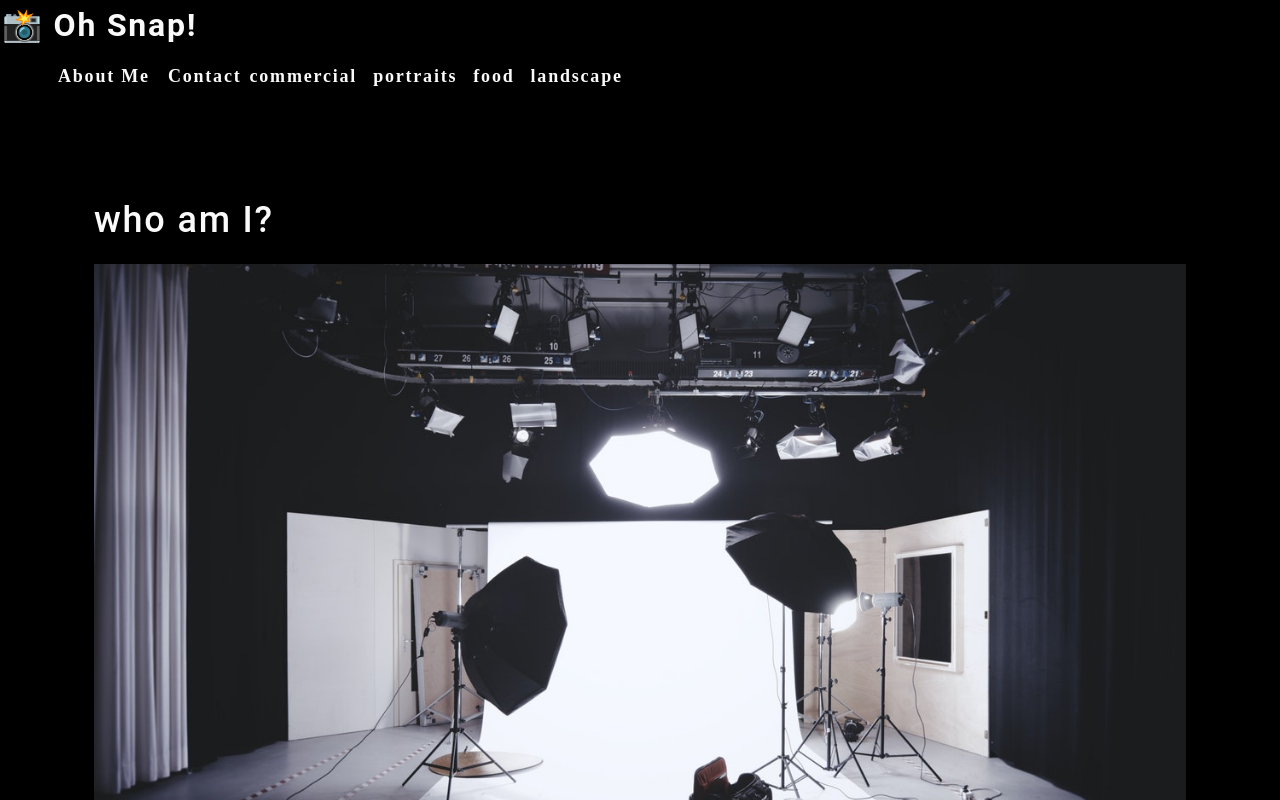
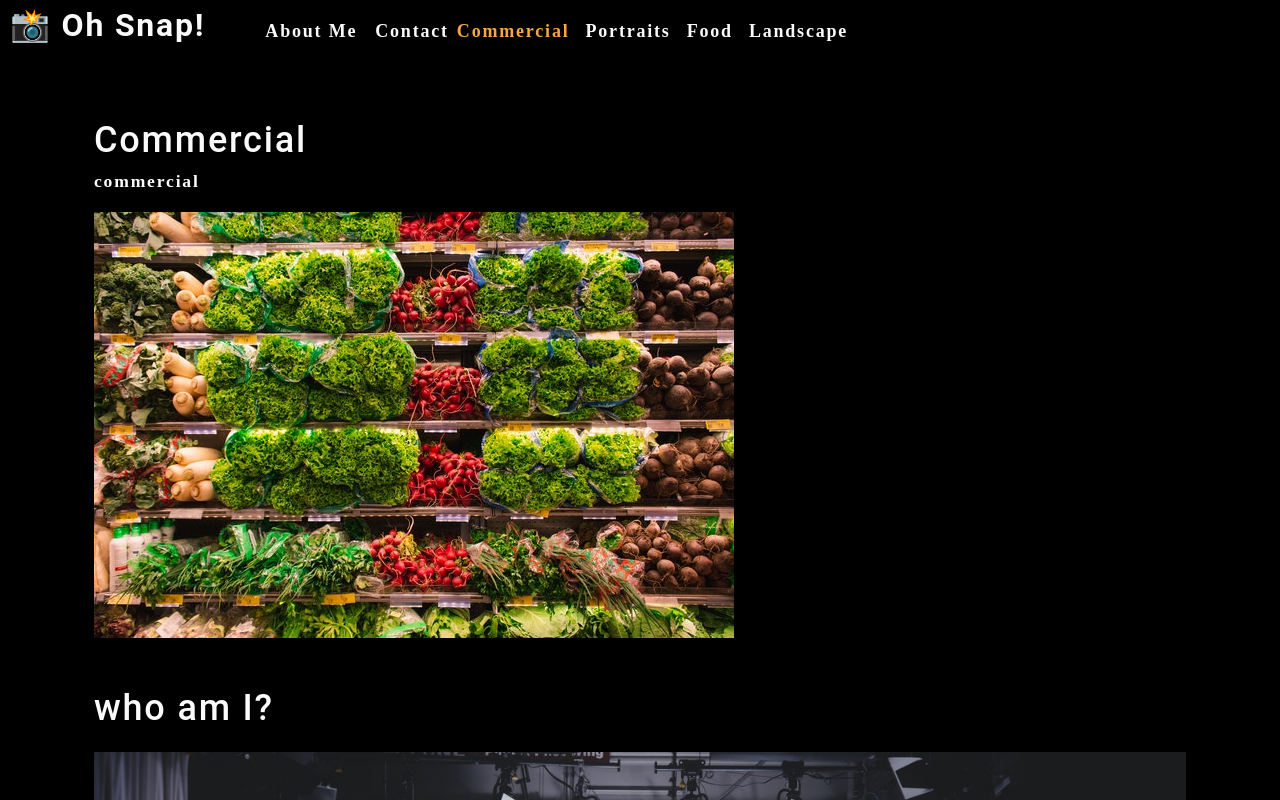
Before and after one commit to Sebastian2908-2007/photo-port, a React (Create React App) app: page / in a window 1280 px wide. Shown: the top 800 px of the page. Built offline with nearby package versions, Linux system fonts and the light colour scheme.

Commit message:
hooks rendering catagory name in tag as well as rendering image

```diff
--- a/src/App.js
+++ b/src/App.js
@@ -1,12 +1,33 @@
-
+import Gallery from './components/Gallery';
 import About from './components/About';
 import Nav from './components/Nav';
+import React, {useState} from "react";
 
 function App() {
+  const [categories] = useState ([
+  {
+    name: "commercial",
+    description:
+    "Photos of grocery stores, food trucks, and other commercial projects"
+},
+{name: "portraits", description: "Portraits of people in my life"},
+{name: "food", description: "Delicious delacacies"},
+{
+    name: "landscape",
+    description: "Fields, farmhouses, waterfalls, and the beauty of nature",
+},
+]);
+const [currentCategory, setCurrentCategory] = useState(categories[0]);
+
   return (
     <div>
-<Nav></Nav>
+<Nav
+categories={categories}
+setCurrentCategory={setCurrentCategory}
+currentCategory={currentCategory}
+></Nav>
      <main>
+       <Gallery></Gallery>
        <About></About>
        </main>
     </div>
--- /dev/null
+++ b/src/components/Gallery/index.js
@@ -0,0 +1,24 @@
+import {capitalizeFirstLetter} from '../../utils/helpers';
+import photo from "../../assets/small/commercial/0.jpg"
+function Gallery() {
+
+    const currentCatagory = {
+        name: "commercial",
+        description:
+        "Photos of grocery stores, food trucks, aand other commercial projects",
+    };
+    return (
+        <section>
+            <h1>{capitalizeFirstLetter(currentCatagory.name)}</h1>
+            <p>{currentCatagory.name}</p>
+            <div>
+                <img src={photo}
+                alt="Commercial Example"
+                classname= "img-thumbnail mx-1"
+                />
+            </div>
+        </section>
+    );
+}
+
+export default Gallery;
--- a/src/components/Nav/index.js
+++ b/src/components/Nav/index.js
@@ -1,28 +1,28 @@
+import React, {useEffect} from "react";
+
+import {capitalizeFirstLetter} from "../../utils/helpers";
 
 
+function Nav(props) {
+   const {
+        categories = [],
+        setCurrentCategory,
+        currentCategory,
+    } = props;
 
-function Nav() {
-    const categories = [
-        {
-            name: "commercial",
-            description:
-            "Photos of grocery stores, food trucks, and other commercial projects"
-        },
-        {name: "portraits", description: "Portraits of people in my life"},
-        {name: "food", description: "Delicious delacacies"},
-        {
-            name: "landscape",
-            description: "Fields, farmhouses, waterfalls, and the beauty of nature",
-        },
-    ];
-    function categorySelected(name) {
-        console.log(`${name} hello`);
-    }
+    useEffect(() => {
+        document.title = capitalizeFirstLetter(currentCategory.name);
+    }, [currentCategory]);
+
+
     return (
-        <header>
+        <header className="flex-row px-1">
        <h2>
            <a data-testid="link" href="/">
-               <span role="img" aria-label="camera">📸</span> Oh Snap!
+               <span role="img" aria-label="camera">
+                   {" "}
+                   📸
+                   </span> Oh Snap!
            </a>
        </h2>
        <nav>
@@ -36,11 +36,16 @@
                    <span>Contact</span>
                </li>
                {categories.map((category) => (
-               <li className="mx-1"
+               <li className= { `mx-1 ${
+                   currentCategory.name === category.name && 'navActive'
+               } `}
                key={category.name}
                >
-                   <span onClick={() => categorySelected(category.name)}>
-                       {category.name}
+                   <span onClick={() => {
+                       setCurrentCategory(category)
+                    }}
+                   >
+                       {capitalizeFirstLetter(category.name)}
                    </span>
                   </li>
                   ))}
```
